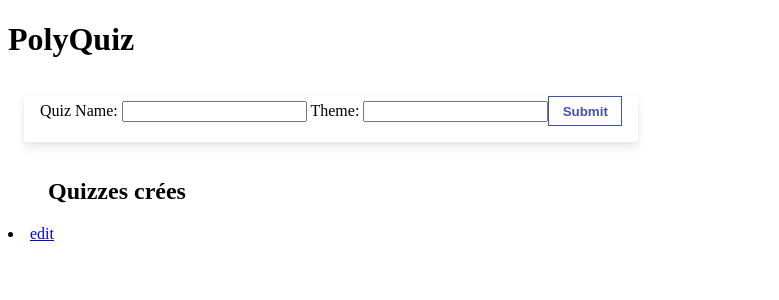
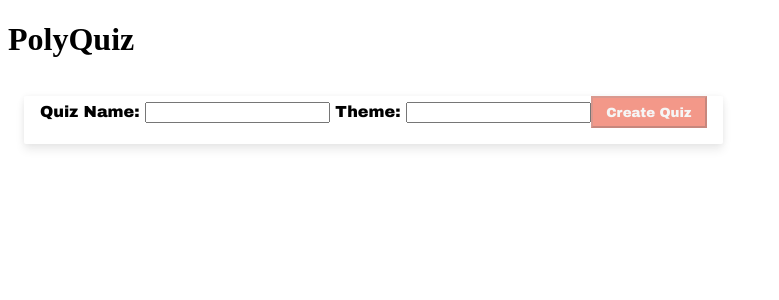
Before and after one commit to 2019-2020-ps6/2022-2023-ps6-lesdalton, an Angular app in the folder front-end/: page /edit-quiz in a window 1280 px wide. Shown: the top 300 px of the page, without its empty margins (0-779 px from the left). Built offline with nearby package versions, Linux system fonts and the light colour scheme.

Commit message:
#1 creer un quiz

```diff
--- a/front-end/src/app/app.component.html
+++ b/front-end/src/app/app.component.html
@@ -2,9 +2,11 @@
   <div>
     <app-header></app-header>
   </div>
+  <nav *ngIf="router.url === '/'">
+  <div>
+    <button class="button-card>" ><a routerLink="/edit-quiz">Configuer un quiz</a></button>
+  </div>
+  </nav>
+</div>
 
-  <div>
-    <router-outlet></router-outlet>
-    <li><a routerLink="/edit-quiz">edit</a></li>
-  </div>
-</div>
+<router-outlet></router-outlet>
--- a/front-end/src/app/app.component.scss
+++ b/front-end/src/app/app.component.scss
@@ -1,3 +1,5 @@
+@import '../styles/card';
+
 .navigation{
   text-decoration: none;
 }
--- a/front-end/src/app/app.component.ts
+++ b/front-end/src/app/app.component.ts
@@ -9,7 +9,7 @@ import {Router} from "@angular/router";
 export class AppComponent {
   public title: string = 'PolyQuiz';
 
-  constructor(private router: Router) {
+  constructor(public router: Router) {
 
   }
 }
--- a/front-end/src/app/app.module.ts
+++ b/front-end/src/app/app.module.ts
@@ -19,7 +19,7 @@ import {QuizListComponent} from "./quizzes/quiz-list/quiz-list.component";
     EditQuizComponent,
     QuizFormComponent,
     QuizComponent,
-    QuizListComponent
+    QuizListComponent,
   ],
   imports: [
     ReactiveFormsModule,
--- a/front-end/src/app/quizzes/quiz-form/quiz-form.component.html
+++ b/front-end/src/app/quizzes/quiz-form/quiz-form.component.html
@@ -1,7 +1,7 @@
 <div class="card">
   <label>
     Quiz Name:
-    <input type="text" [formControl]="quizForm.controls.name">
+    <input type="text" [formControl]="quizForm.controls.name" ngModel required>
   </label>
 
   <label>
@@ -9,5 +9,5 @@
     <input type="text" [formControl]="quizForm.controls.theme">
   </label>
 
-  <button class="button-card" type="submit" (click)="onSubmit()">Submit</button>
+  <button type="submit" [ngClass]="{'button-card': quizForm.controls.name.valid, 'invalid-button-card': quizForm.controls.name.invalid}" (click)="onSubmit()" [disabled]="!quizForm.controls.name.value">Create Quiz</button>
 </div>
--- a/front-end/src/app/quizzes/quiz-form/quiz-form.component.ts
+++ b/front-end/src/app/quizzes/quiz-form/quiz-form.component.ts
@@ -1,5 +1,5 @@
 import { Component } from "@angular/core";
-import { FormControl, FormGroup } from "@angular/forms";
+import {FormControl, FormGroup, Validators} from "@angular/forms";
 import { Quiz } from "../../../models/quiz.model";
 import {QuizService} from "../../../services/quiz-service";
 
@@ -25,6 +25,7 @@ export class QuizFormComponent {
       theme: this.quizForm.controls.theme.value// set the theme property
     }; // create a new Quiz instance
     this.quizService.addQuiz(quiz);
+    this.quizForm.reset();
     console.log(this.quizService.quizzes$.value)
   }
 }
--- a/front-end/src/app/quizzes/quiz-list/quiz-list.component.html
+++ b/front-end/src/app/quizzes/quiz-list/quiz-list.component.html
@@ -1,5 +1,6 @@
 <div class="app-quiz-list">
 <ul>
+  <nav *ngIf="quizzes.length > 0">
     <h2>Quizzes crées</h2>
     <div *ngFor="let quiz of quizzes">
       <div class="card">
@@ -9,5 +10,6 @@
         <button class="button-card" (click)="deleteQuiz(quiz)">Delete</button>
       </div>
     </div>
+  </nav>
 </ul>
 </div>
--- a/front-end/src/styles/card.scss
+++ b/front-end/src/styles/card.scss
@@ -8,12 +8,22 @@
   position: relative;
   box-shadow: 0 6px 10px rgba(0, 0, 0, 0.08), 0 0 6px rgba(0, 0, 0, 0.05);
   padding: 0 1em 1em 1em;
+  font-family: "Arial Black";
 }
 
 .button-card {
-  background-color: $white;
-  border: solid 1px $blue;
-  color: $blue;
+  background-color: #EF6D58;
+  color: #f2f2f2;
+  font-family: "Arial Black";
+  font-weight: bold;
+  padding: 0.5em 1em;
+}
+
+.invalid-button-card {
+  opacity: 0.7;
+  background-color: #EF6D58;
+  color: #f2f2f2;
+  font-family: "Arial Black";
   font-weight: bold;
   padding: 0.5em 1em;
 }
```
Lines whose indentation alone changed are shown as unchanged.
